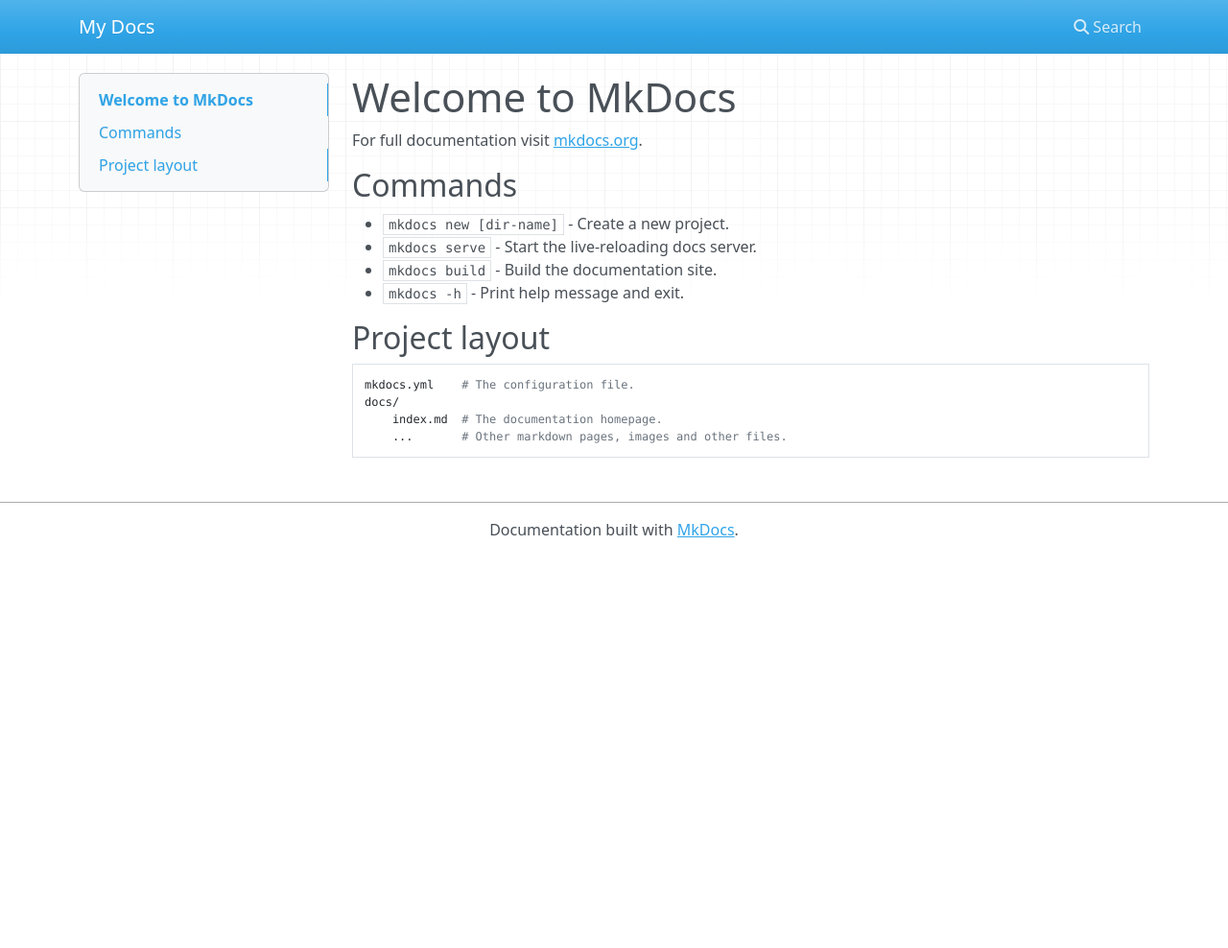
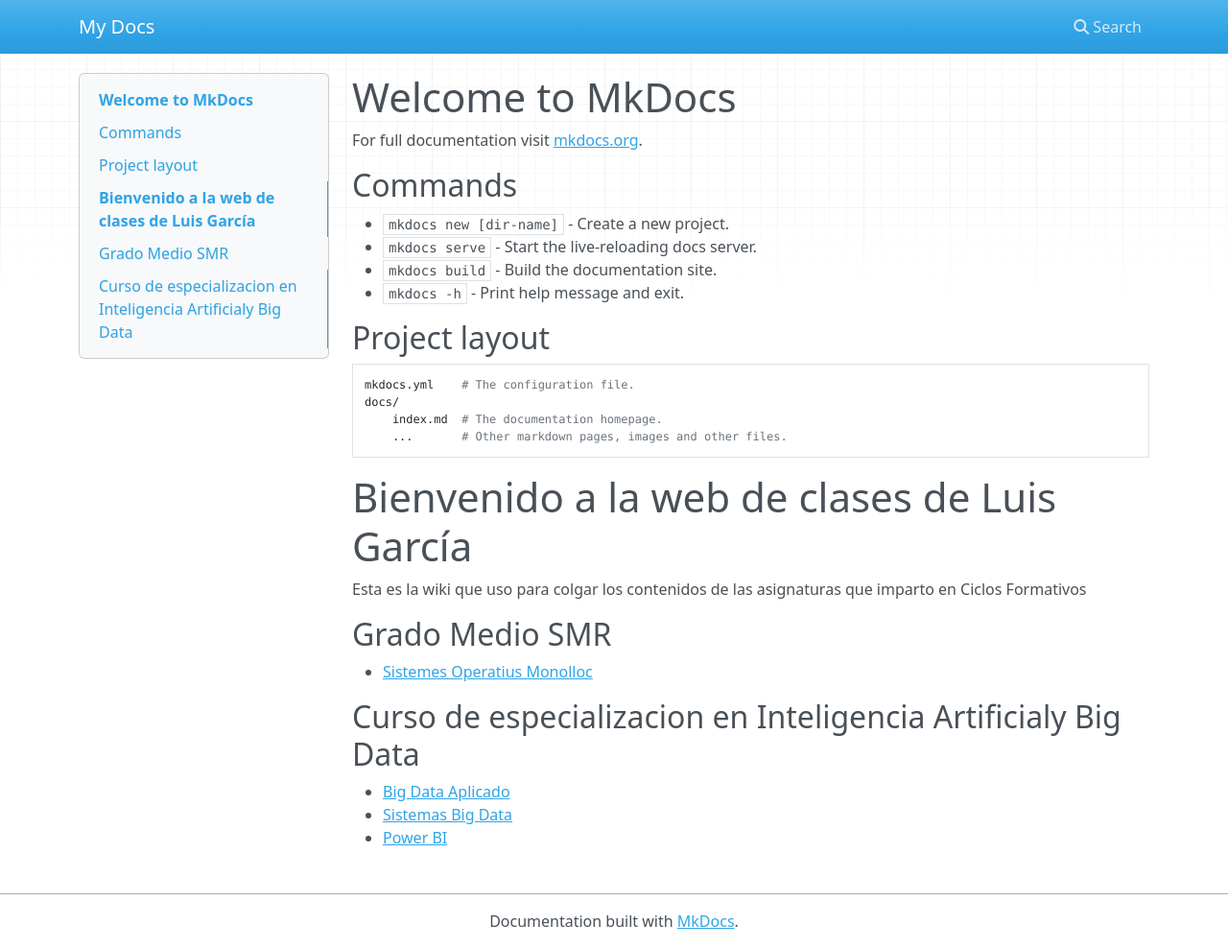
Before and after one commit to luisgarciabonifaz/fp, an MkDocs documentation site: the page built from docs/index.md, in a window 1280 px wide and 988 px high. Shown: the whole window at 96% size. Built offline with MkDocs 1.6.1, drawn with Linux system fonts in a browser that asks for light colours; nearby versions of some CDN libraries.

Commit message:
Cambio Indice

```diff
--- a/docs/index.md
+++ b/docs/index.md
@@ -15,3 +15,17 @@
     docs/
         index.md  # The documentation homepage.
         ...       # Other markdown pages, images and other files.
+
+
+# Bienvenido a la web de clases de Luis García
+
+Esta es la wiki que uso para colgar los contenidos de las asignaturas que imparto en Ciclos Formativos
+
+
+## Grado Medio SMR ##
+  * [Sistemes Operatius Monolloc](SOM/IndiceSOM.md)
+
+## Curso de especializacion en Inteligencia Artificialy Big Data ##
+  * [Big Data Aplicado](BDA/IndiceBDA.md)
+  * [Sistemas Big Data](SBD/IndiceSBD.md)
+  * [Power BI](PowerBI/IndicePowerBI.md)
```
